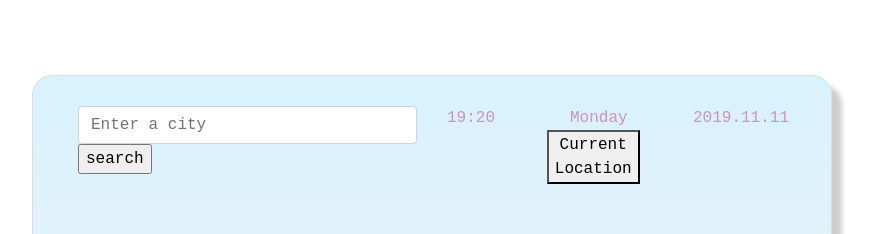
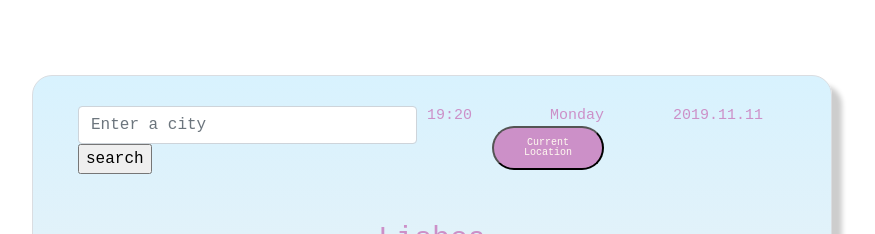
Before and after one commit to margarida-flor/flowr-react-app, a React (Create React App) app: page / in a window 1280 px wide. Shown: the top 234 px of the page, without its empty margins (43-918 px from the left). Built offline with nearby package versions, Linux system fonts and the light colour scheme.

Commit message:
Added the Details.css to the Body.css

```diff
--- a/src/Body.css
+++ b/src/Body.css
@@ -35,3 +35,25 @@
   text-align: left;
   padding: 20px 30px;
 }
+
+.Details {
+  color: #cc90c8;
+  font-size: 15px;
+  line-height: 20px;
+  /*margin: 0;
+  padding: 10px;*/
+  position: relative;
+  right: 20px;
+}
+
+.current-place {
+  font-size: 10px;
+  padding: 10px 30px;
+  line-height: 10px;
+
+  position: relative;
+  right: 30px;
+  color: floralwhite;
+  background-color: #cc90c8;
+  border-radius: 50px;
+}
```
